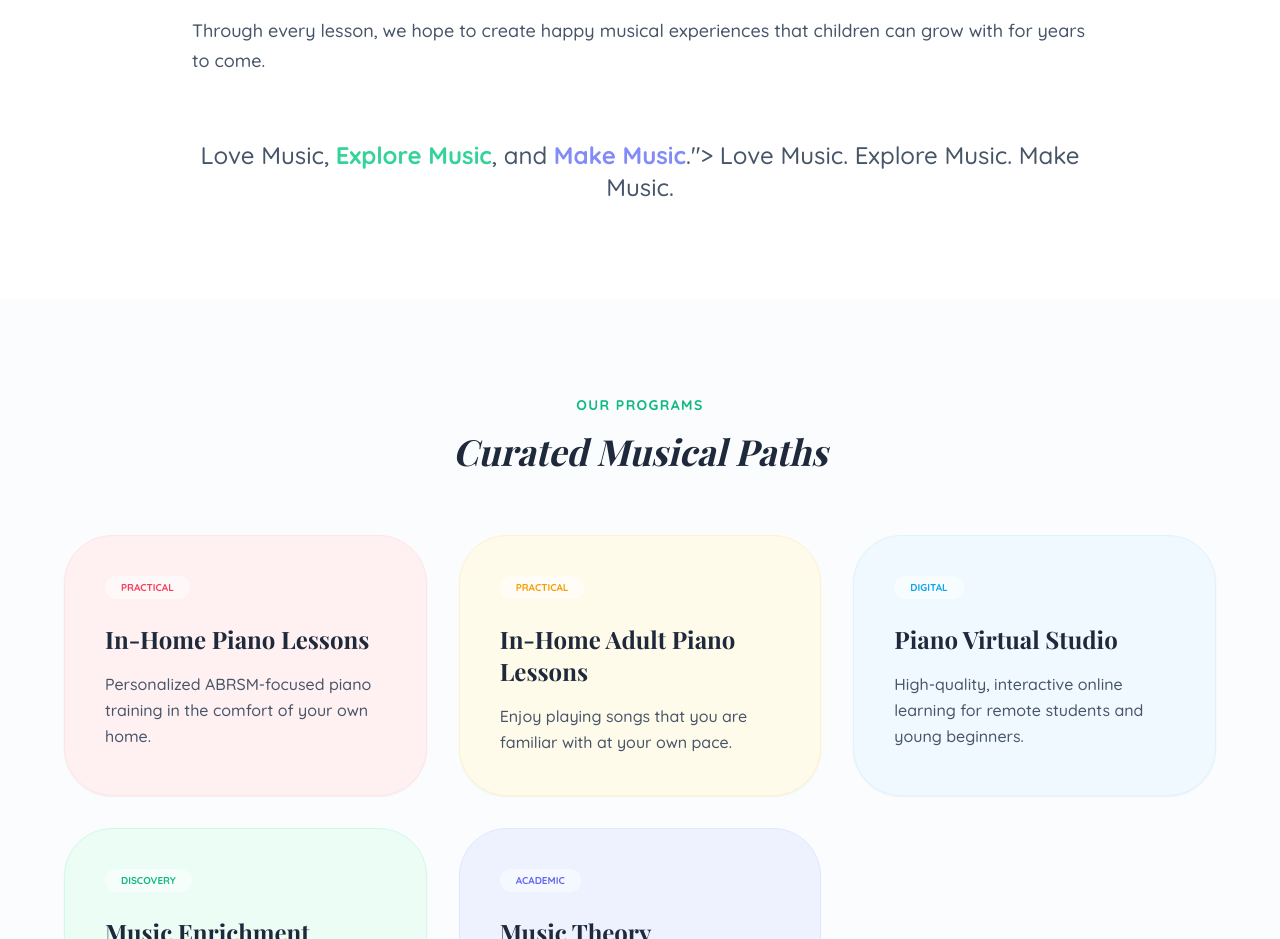
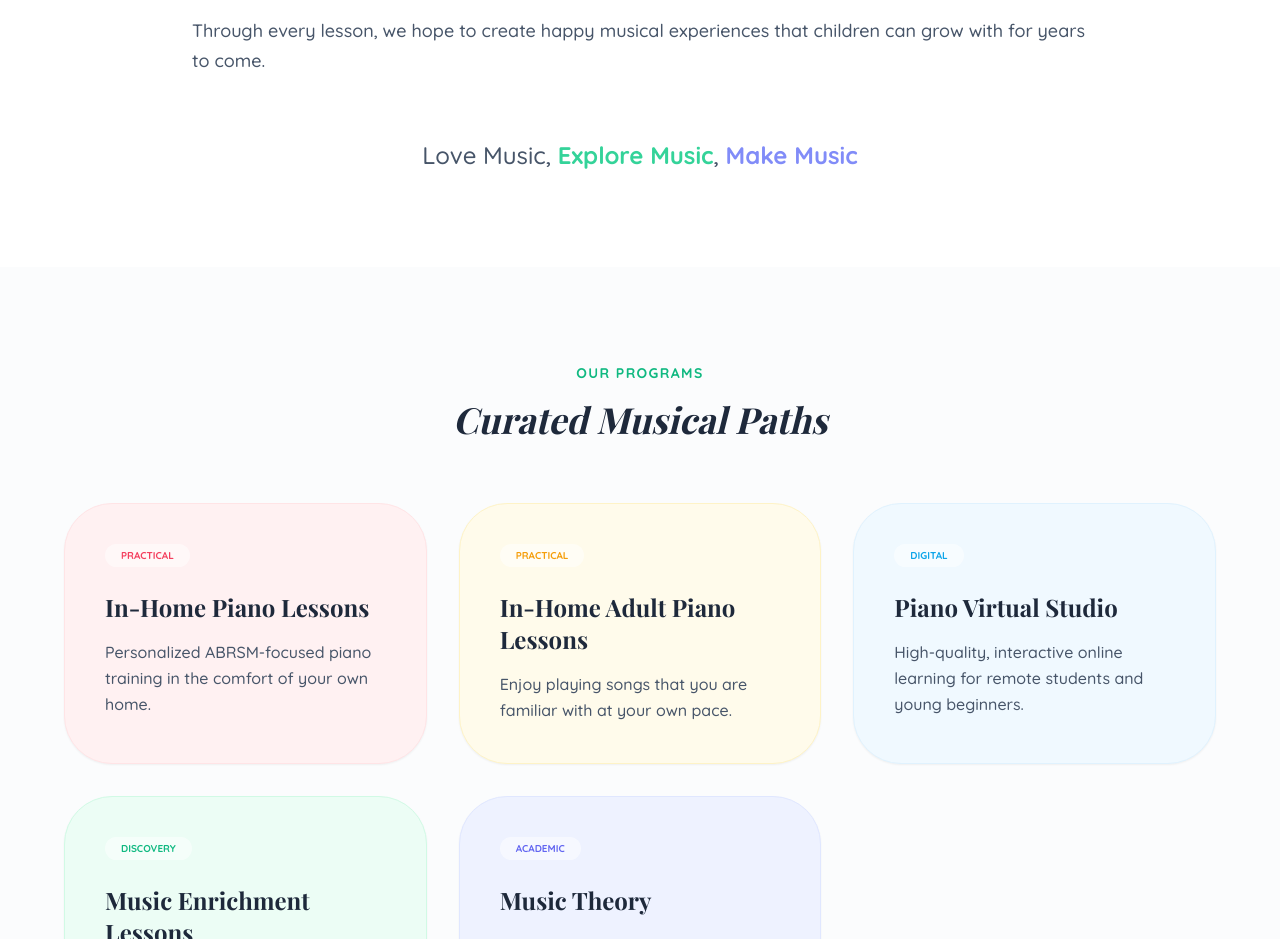
Before and after one commit to LittleHavenMusicMY/Little-Haven-Music, a plain HTML site: page index.html in a window 1280 px wide. Shown: the part 1380-2319 px from the top of the page. Drawn offline with nearby package versions, Linux system fonts and the light colour scheme; a web font is replaced by a local one.

Commit message:
Update index.html

```diff
--- a/index.html
+++ b/index.html
@@ -163,8 +163,8 @@
                 </p>
 
                 <div class="text-center pt-8">
-                    <p class="text-2xl <span class="text-rose-400 font-bold">Love Music</span>, <span class="text-emerald-400 font-bold">Explore Music</span>, and <span class="text-indigo-400 font-bold">Make Music</span>.">
-                        Love Music. Explore Music. Make Music.
+                    <p class="text-2xl <span class="text-rose-400 font-bold">Love Music</span>, <span class="text-emerald-400 font-bold">Explore Music</span>, <span class="text-indigo-400 font-bold">Make Music</span>
+
                     </p>
                 </div>
             </div>
```
